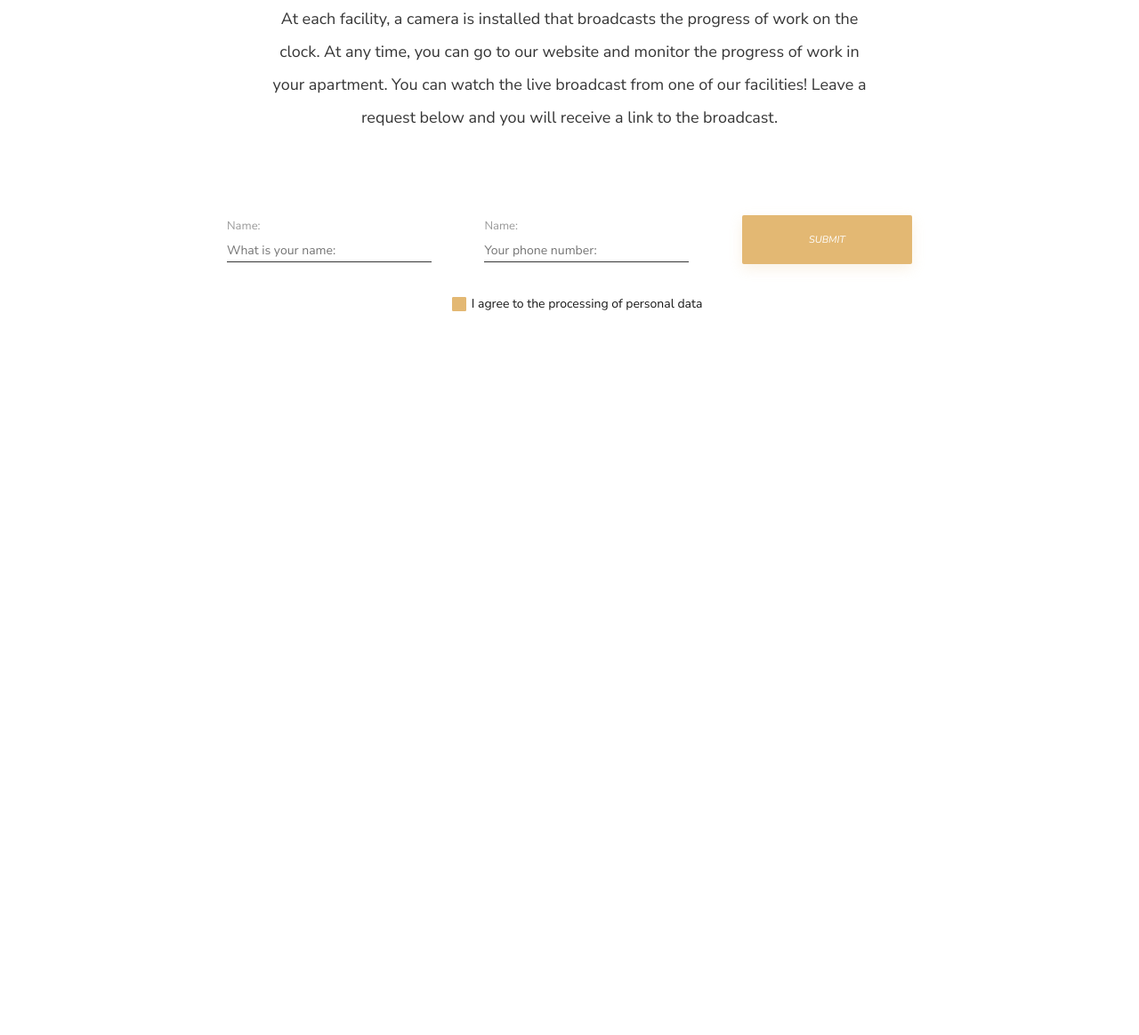
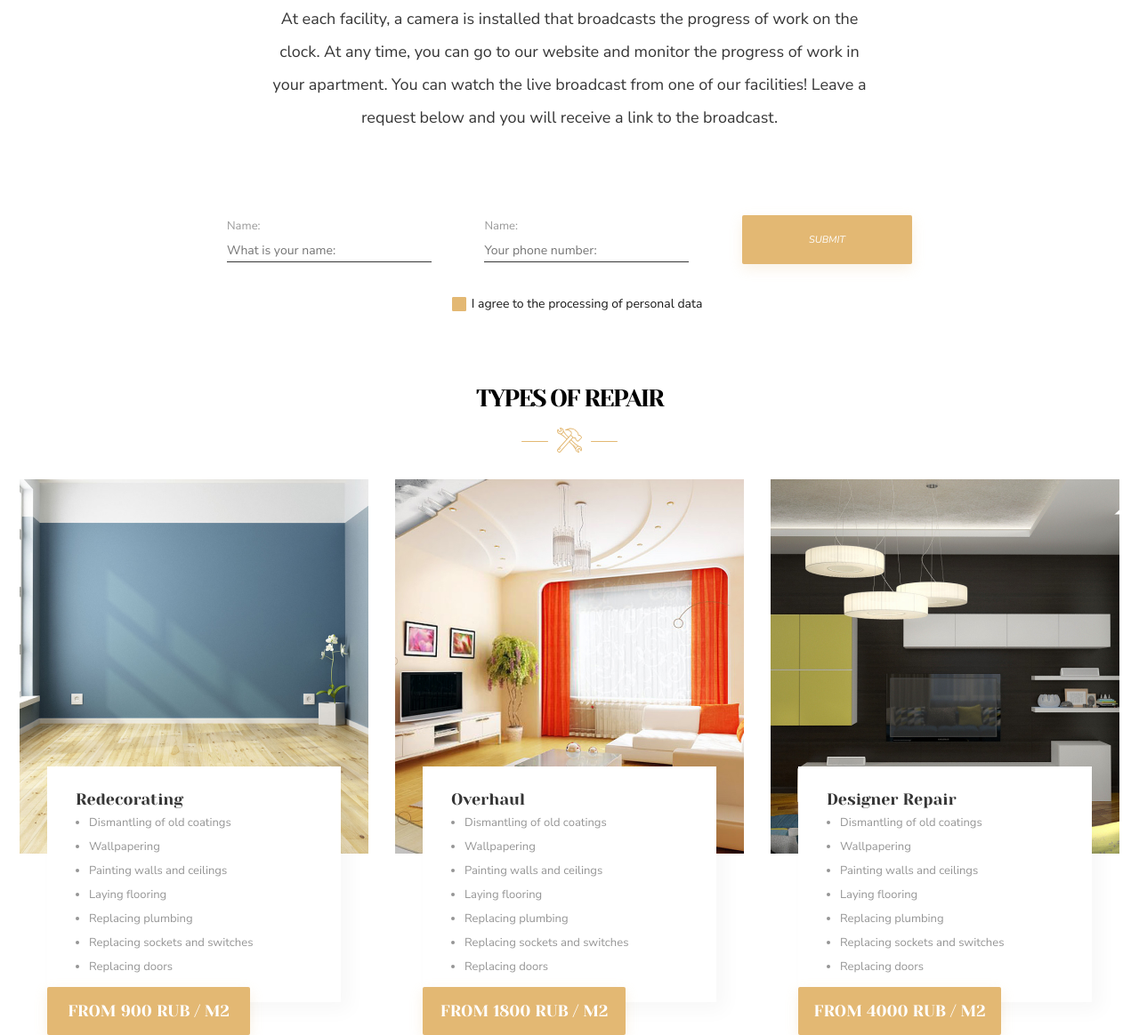
Before and after one commit to versus17/1st-landing, a plain HTML site: page index.htm in a window 1280 px wide. Shown: the part 2173-3337 px from the top of the page at 89% size. Before the commit the page ends 2527 px from the top, so only its background shows below. Drawn offline with Linux system fonts and the light colour scheme.

Commit message:
добавил блок TYPES OF REPAIR

```diff
--- a/index.htm
+++ b/index.htm
@@ -139,6 +139,81 @@
 				</div>
 			</form>
 		</section>
+		<section class="repair">
+			<div class="repair-conteiner content">
+				<h3 class="title repair-title">
+					TYPES OF REPAIR
+				</h3>
+				<div class="repair-logo">
+					<img src="./images/repair.svg" alt="Types of repair">
+				</div>
+				<div class="repair-content">
+					<div class="repair-content-item">
+						<div class="repair-content-item__img1">
+						</div>
+						<div class="repair-content-item-descript">
+							<h3 class="repair-descript-title">
+								Redecorating
+							</h3>
+							<ul class="repair-list">
+								<li class="repair-content-item-descript__listItem">Dismantling of old coatings</li>
+								<li class="repair-content-item-descript__listItem">Wallpapering</li>
+								<li class="repair-content-item-descript__listItem">Painting walls and ceilings</li>
+								<li class="repair-content-item-descript__listItem">Laying flooring</li>
+								<li class="repair-content-item-descript__listItem">Replacing plumbing</li>
+								<li class="repair-content-item-descript__listItem">Replacing sockets and switches</li>
+								<li class="repair-content-item-descript__listItem">Replacing doors</li>
+							</ul>
+						</div>
+						<button class="button repair-button">
+							from 900 rub / m2
+						</button>
+					</div>
+					<div class="repair-content-item">
+						<div class="repair-content-item__img2">
+						</div>
+						<div class="repair-content-item-descript">
+							<h3 class="repair-descript-title">
+								Overhaul
+							</h3>
+							<ul class="repair-list">
+								<li class="repair-content-item-descript__listItem">Dismantling of old coatings</li>
+								<li class="repair-content-item-descript__listItem">Wallpapering</li>
+								<li class="repair-content-item-descript__listItem">Painting walls and ceilings</li>
+								<li class="repair-content-item-descript__listItem">Laying flooring</li>
+								<li class="repair-content-item-descript__listItem">Replacing plumbing</li>
+								<li class="repair-content-item-descript__listItem">Replacing sockets and switches</li>
+								<li class="repair-content-item-descript__listItem">Replacing doors</li>
+							</ul>
+						</div>
+						<button class="button repair-button">
+							from 1800 rub / m2
+						</button>
+					</div>
+					<div class="repair-content-item">
+						<div class="repair-content-item__img3">
+						</div>
+						<div class="repair-content-item-descript">
+							<h3 class="repair-descript-title">
+								Designer Repair
+							</h3>
+							<ul class="repair-list">
+								<li class="repair-content-item-descript__listItem">Dismantling of old coatings</li>
+								<li class="repair-content-item-descript__listItem">Wallpapering</li>
+								<li class="repair-content-item-descript__listItem">Painting walls and ceilings</li>
+								<li class="repair-content-item-descript__listItem">Laying flooring</li>
+								<li class="repair-content-item-descript__listItem">Replacing plumbing</li>
+								<li class="repair-content-item-descript__listItem">Replacing sockets and switches</li>
+								<li class="repair-content-item-descript__listItem">Replacing doors</li>
+							</ul>
+						</div>
+						<button class="button repair-button">
+							from 4000 rub / m2
+						</button>
+					</div>
+				</div>
+			</div>
+		</section>
 	</main>
 </body>
 </html>
--- a/styles/style.css
+++ b/styles/style.css
@@ -486,3 +486,113 @@ body {
 .checkbox input[type="checkbox"]:focus + label::before {
     outline: rgb(59, 153, 252) auto 5px;
 }
+
+.repair {
+    margin-top: 75px;
+}
+
+.repair-conteiner {
+    display: flex;
+    flex-direction: column;
+    justify-content: space-between;
+    max-width: 1236px;
+}
+
+.repair-title {
+    text-align: center;
+    color: black;
+}
+
+.repair-logo {
+    display: flex;
+    justify-content: center;
+    margin: 15px 0px 30px;
+}
+
+.repair-logo::before {
+    content: "";
+    width: 30px;
+    height: 1px;
+    position: relative;
+    top: 15px;
+    right: 10px;
+    background: rgb(227, 184, 115);
+    border-radius: 30px;
+}
+
+.repair-logo::after {
+    content: "";
+    width: 30px;
+    height: 1px;
+    position: relative;
+    top: 15px;
+    left: 10px;
+    background: rgb(227, 184, 115);
+    border-radius: 30px;
+}
+
+.repair-content {
+    display: flex;
+    justify-content: space-between;
+}
+
+.repair-content-item__img1 {
+    background-image: url(../images/redecorating.png);
+    min-width: 392px;
+    min-height: 421px;
+}
+
+.repair-content-item-descript {
+    background-color: white;
+    max-width: 330px;
+    padding-left: 32px;
+    padding-top: 25px;
+    padding-bottom: 26px;
+    box-shadow: rgba(0, 0, 0, 0.03) 10px 10px 20px;
+    margin: -98px auto 0px;
+}
+
+.repair-descript-title {
+    font-family: "Yeseva One";
+    font-style: normal;
+    font-weight: normal;
+    font-size: 18px;
+    line-height: 25px;
+    color: rgb(54, 54, 54);
+}
+
+.repair-list {
+    font-family: "Nunito Sans";
+    font-style: normal;
+    font-weight: normal;
+    font-size: 13px;
+    line-height: 27px;
+    color: rgb(149, 149, 149);
+    padding-left: 15px;
+}
+
+.repair-button {
+    min-width: 228px;
+    min-height: 54px;
+    margin-top: -26px;
+    margin-left: 31px;
+    font-family: "Yeseva One";
+    font-style: normal;
+    font-weight: normal;
+    font-size: 18px;
+    line-height: 25px;
+    text-transform: uppercase;
+    color: rgb(255, 255, 255);
+}
+
+.repair-content-item__img2 {
+    background-image: url(../images/Overhaul.png);
+    min-width: 392px;
+    min-height: 421px;
+}
+
+.repair-content-item__img3 {
+    background-image: url(../images/Designer_Repair.png);
+    min-width: 392px;
+    min-height: 421px;
+}
```
